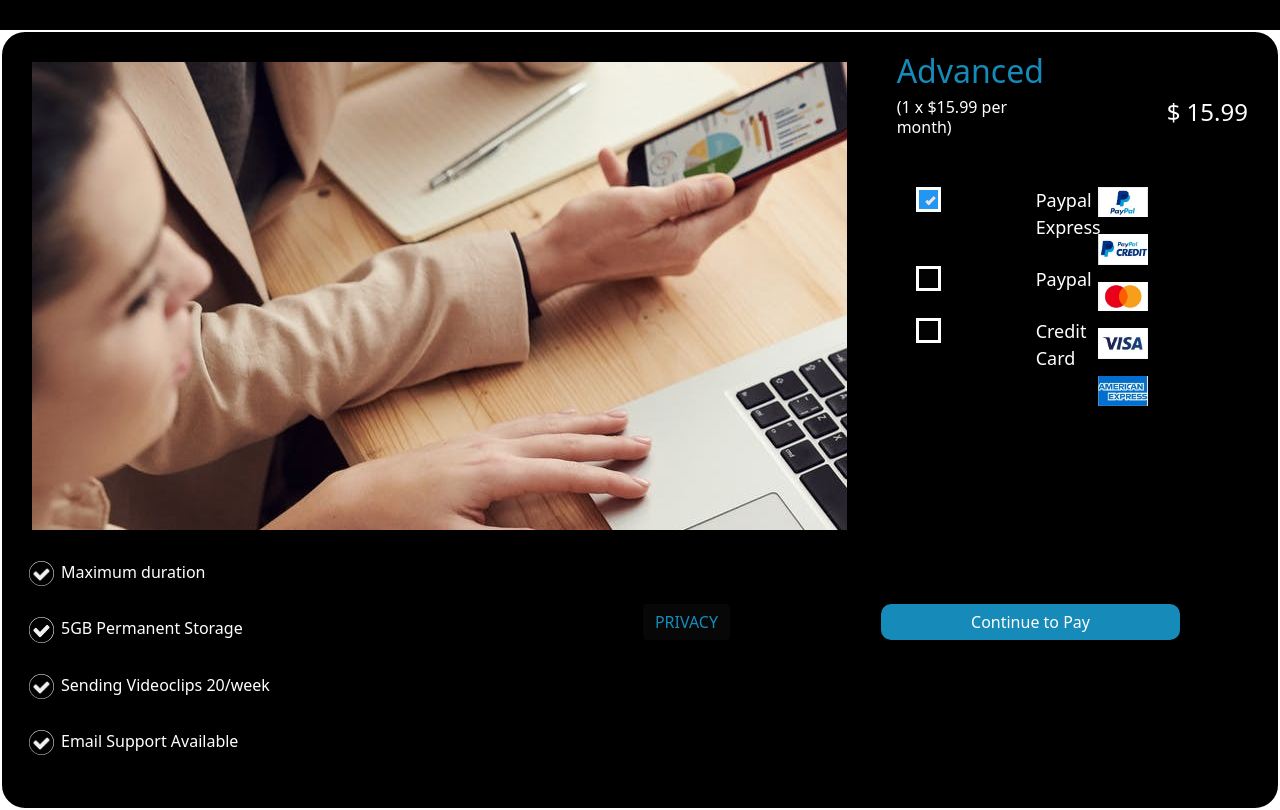
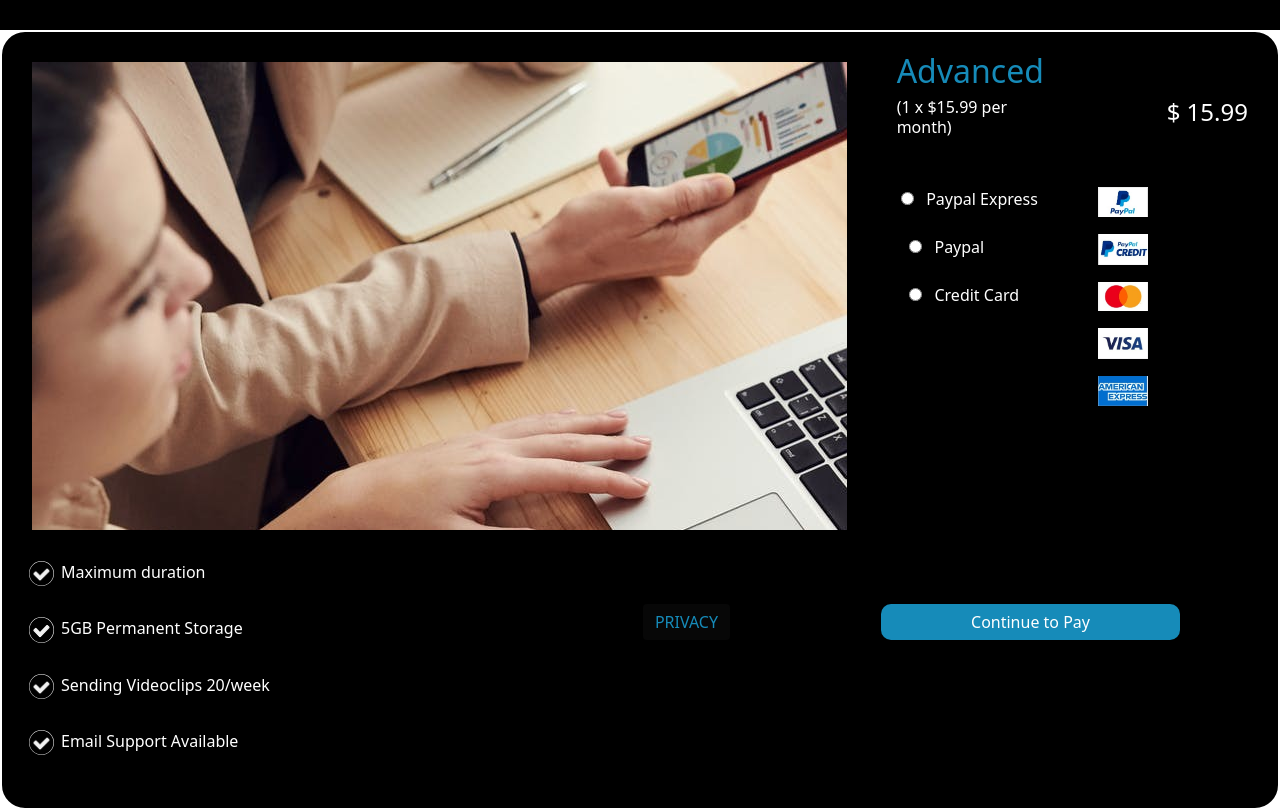
Before and after one commit to mobasshirhassan/task, a plain HTML site: page index.html in a window 1280 px wide. Drawn offline with nearby package versions, Linux system fonts and the light colour scheme.

Commit message:
Update index.html
Updated from checkbox to radio button

```diff
--- a/index.html
+++ b/index.html
@@ -71,7 +71,17 @@
                                              <div class="row new-row">
                                                        <div  class="col-md-7">
                                                      <form class="checkbox">
-                                               <label class="container">
+
+                                                       <!--MH edit start-->
+  <input type="radio" id="paypal-express" name="payment-mode" value="paypal express">
+  <label for="paypal express">Paypal Express</label><br><br>
+  <input type="radio" id="paypal" name="payment-mode" value="paypal">
+  <label for="paypal">Paypal</label><br><br>
+  <input type="radio" id="credit-card" name="payment-mode" value="credit card">
+  <label for="Credit card">Credit Card</label>
+                                                       <!--MH edit end-->
+
+                                               <!--<label class="container">
                                               <input type="checkbox" checked="checked" /> Paypal Express
                                               <span class="checkmark"></span>
                                                 </label>
@@ -82,7 +92,7 @@
                                              <label class="container">
                                                <input type="checkbox" /> Credit Card
                                                  <span class="checkmark"></span>
-                                                    </label></form>
+                                                    </label>--></form>
 
                                              </div>
 
```
